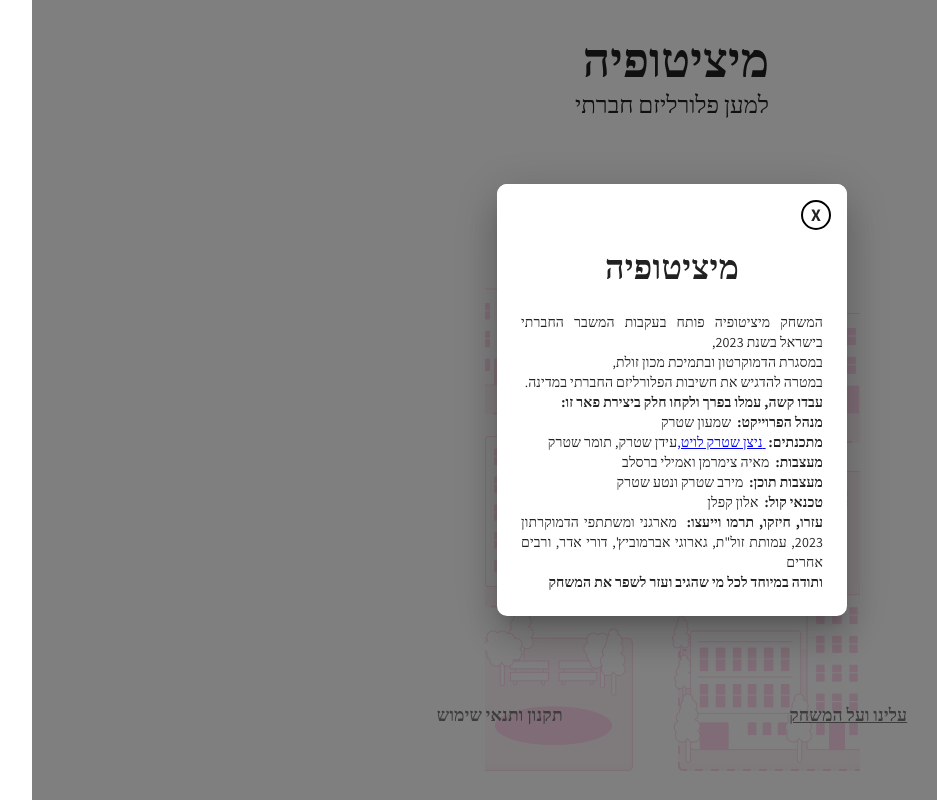
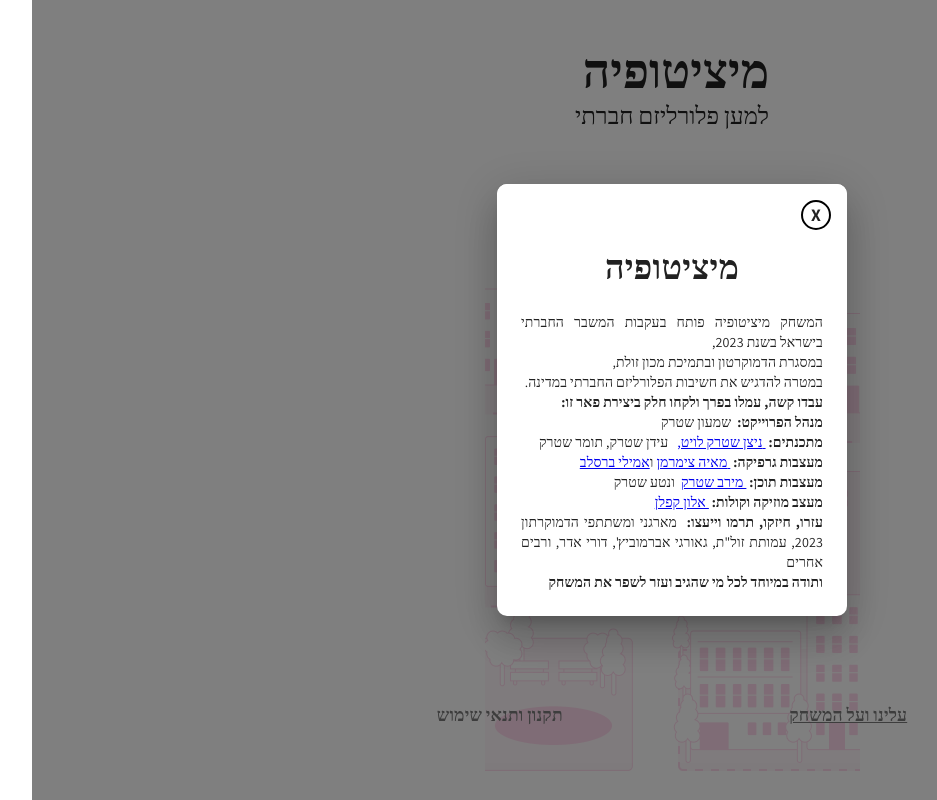
Before and after one commit to nitsan1412/democracat, a React (Create React App) app: page / in a window 1280 px wide. Both pictures are taken after a click on the element "עלינו ועל המשחק". Shown: the whole page, without its empty margins (60-997 px from the left). Built offline with nearby package versions, Linux system fonts and the light colour scheme.

Commit message:
added links in about section

```diff
--- a/src/components/Home/About.jsx
+++ b/src/components/Home/About.jsx
@@ -51,33 +51,46 @@ export default function About() {
         <a href="https://www.linkedin.com/in/nitsan-stark-levit/">
           {" "}
           ניצן שטרק לויט,
-        </a>
-        עידן שטרק, תומר שטרק{" "}
+        </a>{" "}
+        &nbsp; עידן שטרק, תומר שטרק{" "}
       </Typography>
       <Typography
         variant="body2"
         sx={{ margin: 0, textAlign: "justify", padding: "0 0.5rem" }}
       >
-        <b> מעצבות:</b>&nbsp; מאיה צימרמן ואמילי ברסלב{" "}
+        <b> מעצבות גרפיקה:</b>&nbsp;
+        <a href="https://www.linkedin.com/in/maya-zimmermann-5b204184">
+          {" "}
+          מאיה צימרמן
+        </a>
+        &nbsp;ו
+        <a href="https://www.linkedin.com/in/emily-breslav-374776232">
+          אמילי ברסלב
+        </a>
+        &nbsp;{" "}
       </Typography>
       <Typography
         variant="body2"
         sx={{ margin: 0, textAlign: "justify", padding: "0 0.5rem" }}
       >
-        <b> מעצבות תוכן:</b>&nbsp; מירב שטרק ונטע שטרק{" "}
+        <b> מעצבות תוכן:</b>&nbsp;
+        <a href="https://www.meravstark.com/"> מירב שטרק</a>
+        &nbsp; ונטע שטרק{" "}
       </Typography>
       <Typography
         variant="body2"
         sx={{ margin: 0, textAlign: "justify", padding: "0 0.5rem" }}
       >
-        <b>טכנאי קול:</b>&nbsp; אלון קפלן
+        <b>מעצב מוזיקה וקולות:</b>&nbsp;
+        <a href="http://www.Alonkaplan.com"> אלון קפלן</a>
+        &nbsp;
       </Typography>
       <Typography
         variant="body2"
         sx={{ margin: 0, textAlign: "justify", padding: "0 0.5rem" }}
       >
         <b> עזרו, חיזקו, תרמו וייעצו:</b>&nbsp; מארגני ומשתתפי הדמוקרתון 2023,
-        עמותת זול"ת, גארוגי אברמוביץ', דורי אדר, ורבים אחרים{" "}
+        עמותת זול"ת, גאורגי אברמוביץ', דורי אדר, ורבים אחרים{" "}
       </Typography>
       <Typography
         variant="body2"
--- a/src/components/Home/index.jsx
+++ b/src/components/Home/index.jsx
@@ -81,7 +81,7 @@ export default function StartGameMenu() {
       {!highestScoreToShow.highestScore ? <FeedbackButton /> : ""}
 
       <Stack
-        sx={{ marginTop: "13rem" }}
+        sx={{ marginTop: "10rem" }}
         flexDirection="row"
         justifyContent="space-between"
         minWidth="95%"
```
Also changed, not shown: src/images/cats/EQUALITY.png (deleted), src/images/icons/equality.png.
